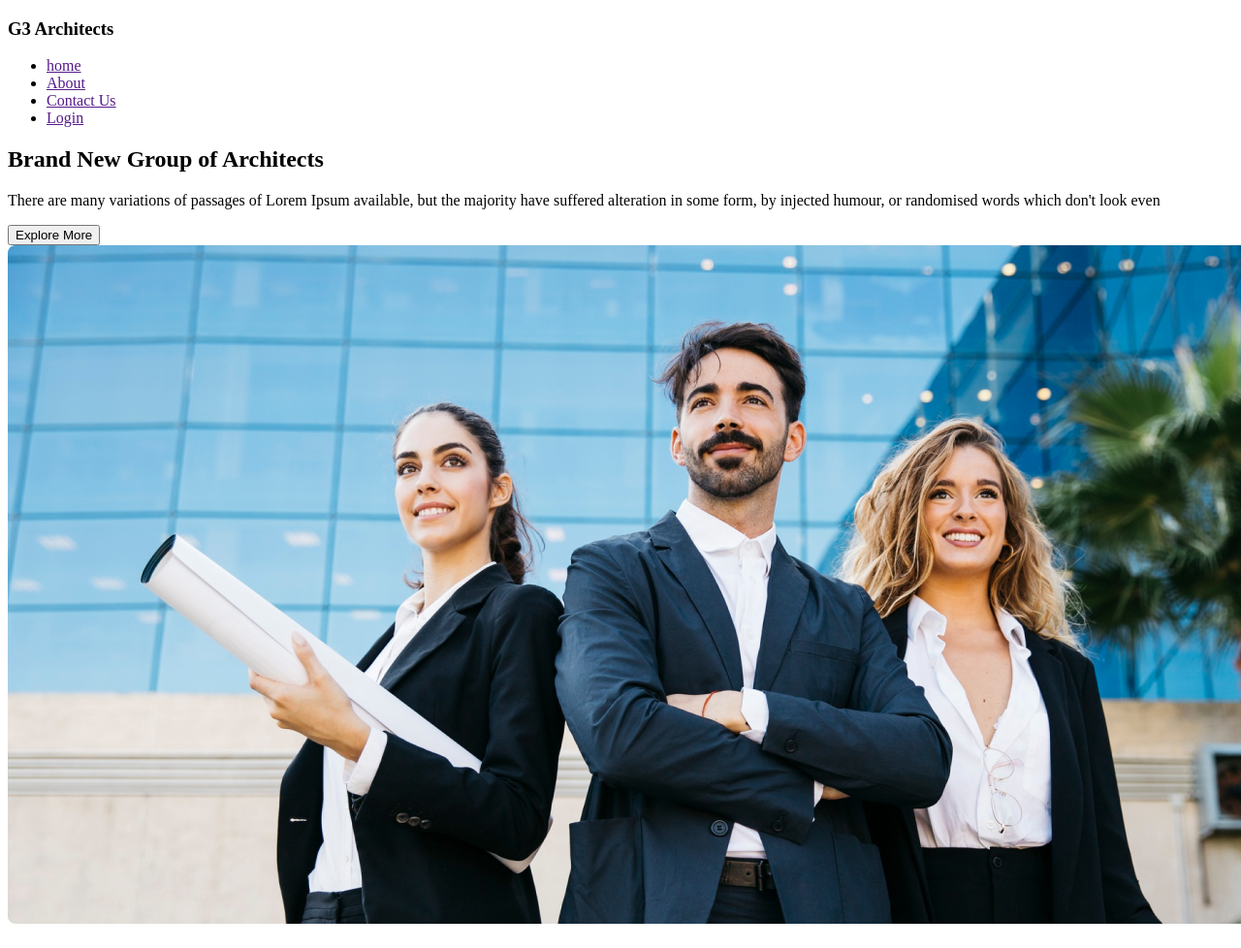
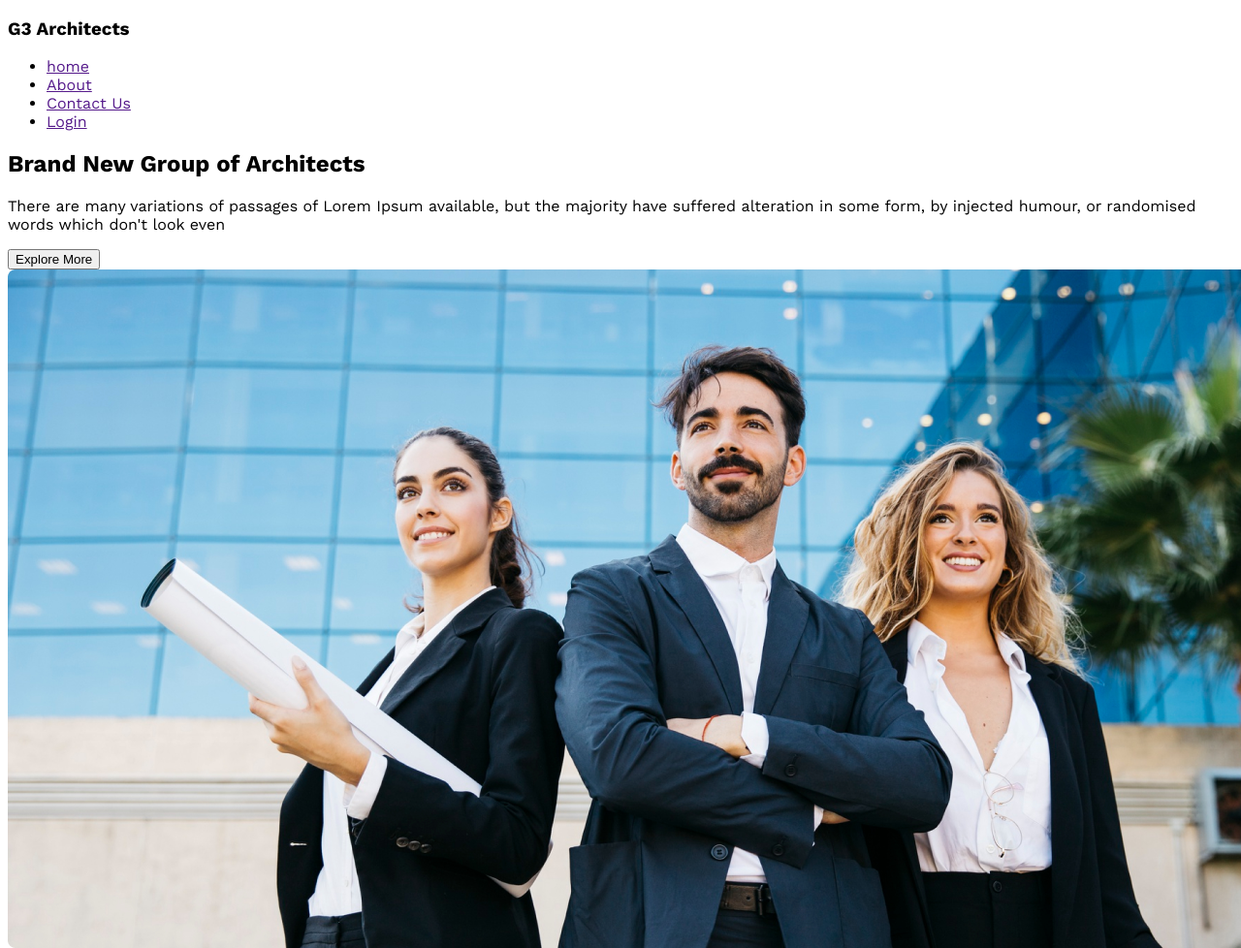
Before and after one commit to Zis20/g3-architect-website, a plain HTML site: page index.html in a window 1280 px wide. Shown: the top 978 px of the page at 97% size. Drawn offline with nearby package versions, Linux system fonts and the light colour scheme.

Commit message:
starts the html markup

```diff
--- a/index.html
+++ b/index.html
@@ -6,12 +6,12 @@
     <title>G3 Architects</title>
     <link rel="stylesheet" href="styles/style.css">
   </head>
-  <body>
+  <body class="work-sans-font">
     <!-- header start -->
     <header>
       <!-- nav start -->
-      <nav>
-        <h3>G3 Architects</h3>
+      <nav class="navbar">
+        <h3 class="brand">G3 Architects</h3>
         <ul>
           <li><a href="">home</a></li>
           <li><a href="">About</a></li>
--- a/styles/style.css
+++ b/styles/style.css
@@ -1,3 +1,13 @@
+@import url('https://fonts.googleapis.com/css2?family=Work+Sans:ital,wght@0,100..900;1,100..900&display=swap');
+
+
+.work-sans-font{
+  font-family: "Work Sans", sans-serif;
+  font-optical-sizing: auto;
+  font-weight: 400;
+  font-style: normal;
+}
+
 /* shared styles */
 
 /* shared styles ends */
```
